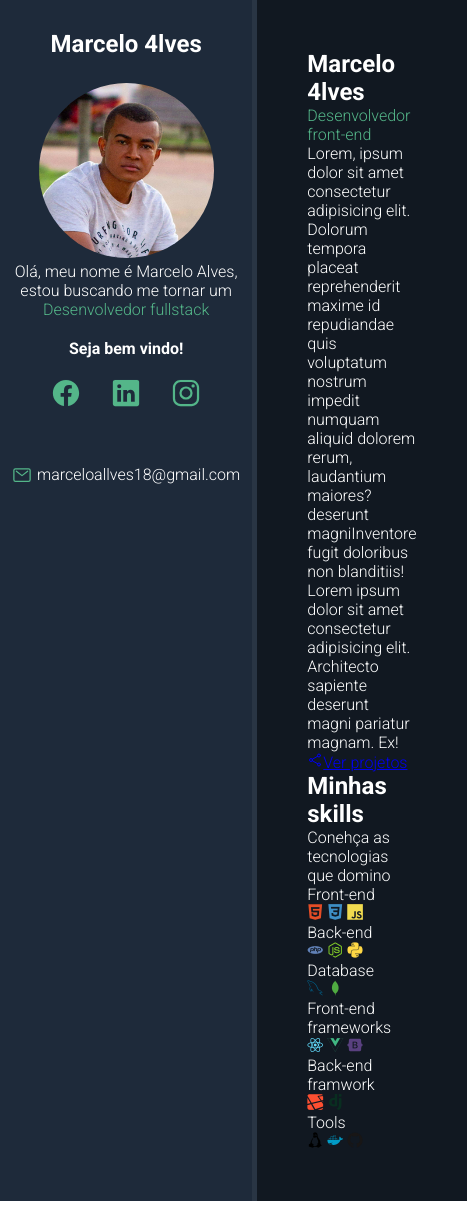
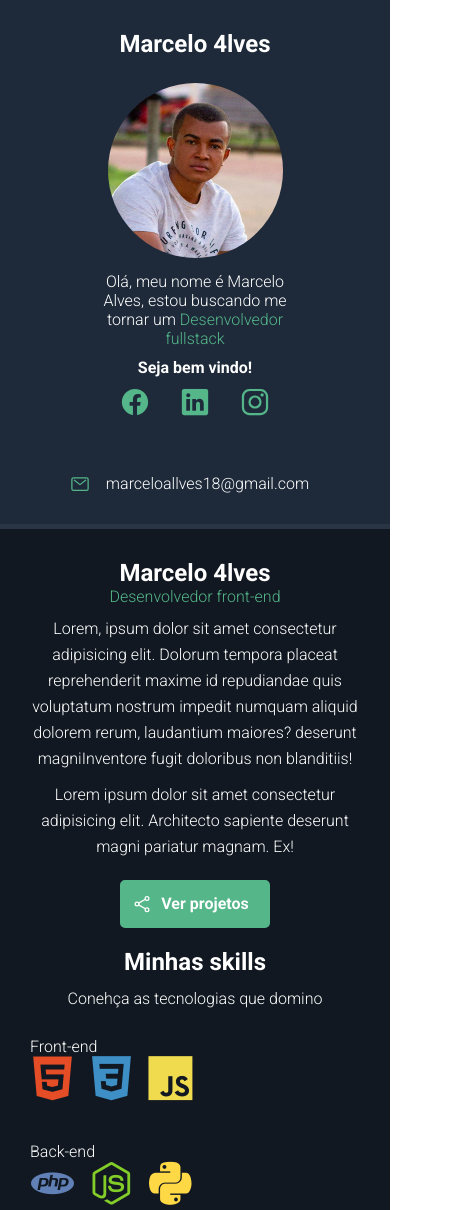
Before and after one commit to marcelo4lves/marcelo4lves.github.io, a plain HTML site: page index.html in a window 390 px wide. Shown: the top 1210 px of the page, 467 px wide, since content can reach past the window. Drawn offline with nearby package versions, Linux system fonts and the light colour scheme.

Commit message:
finalização

```diff
--- a/css/style.css
+++ b/css/style.css
@@ -105,3 +105,129 @@
     margin-right:5px;
     max-width:20px;
 }
+
+/*** About container ***/
+#name{
+    font-size:42px;
+    margin-bottom:15px;
+}
+
+#title{
+    font-size:24px;
+    margin-bottom:15px;
+    font-weight: bold;
+}
+
+.description{
+    max-width: 75%;
+    margin-bottom: 10px;
+}
+
+#btn-projects{
+    font-weight:bold;
+    font-size:16px;
+    color: var(--main-text-color);
+    background-color: var(--main-color);
+    border:2px solid var(--main-color);
+    border-radius: 5px;
+    text-decoration: none;
+    transition:.5s;
+    margin:25px 0;
+    padding: 12px 10px;
+    width: 150px;
+    text-align: center;
+    display: flex;
+}
+#btn-projects, ion-icon,
+#btn-projects span {
+    flex:1 1 0;
+}
+
+#btn-projects ion-icon {
+    font-size: 20px;
+    max-width: 20px;
+}
+#btn-projects:hover{
+    background-color: transparent;
+}
+
+#skills-sectio-tittle{
+    border-top: 1px solid var(--border-color);
+    padding-top: 20px;
+    margin-bottom: 20px;
+    font-size: 32px;
+}
+
+#skills-container{
+    display: flex;
+    flex-wrap: wrap;
+    margin-top:25px;
+}
+
+.skill-box{
+   flex: 1 1 33%;
+   max-width: 33%;
+   margin-bottom: 35px;
+}
+
+#skills-title{
+    font-size: 25px;
+    margin-bottom: 25px;
+    font-weight: bold;
+    padding-left:10px;
+    border-left: 5px solid var(--main-color);
+}
+
+.skill-box i{
+    font-size: 45px;
+    margin-right: 10px;
+}
+
+/** media query ***/
+@media(max-width:450px) {
+
+    #container{
+        flex-direction: column;
+    }
+
+    #bio-container{
+        min-height: auto;
+        border-right: none;
+        border-bottom: 5px solid var(--bio-border-color);
+    }
+
+    #bion-container h2{
+        display: none;
+    }
+
+    #bio-container p{
+        max-width: 60%;
+        margin:10px auto;
+    }
+
+    #about-container{
+        text-align: center;
+        padding: 30px;
+    }
+
+    #about-container .description{
+        margin: 10px auto;
+        max-width: 100%;
+        line-height: 26px;
+    }
+
+    #btn-projects{
+        margin: 20px auto;
+    }
+
+    .skill-box{
+        flex: 1 1 100%;
+        max-width: 100%;
+        margin-bottom: 40px;
+        text-align: left;
+    }
+
+    #skill-box i{
+        font-size: 60px;
+    }
+}
--- a/index.html
+++ b/index.html
@@ -40,7 +40,7 @@
             </p>
             <p class="description">Lorem ipsum dolor sit amet consectetur adipisicing elit.
                 Architecto sapiente <span class="hightlight">deserunt magni</span> pariatur magnam. Ex!</p>
-            <a href="#" id="btn-projetcts"><ion-icon name="share-social-outline"></ion-icon><span>Ver projetos</span></a>
+            <a href="#" id="btn-projects"><ion-icon name="share-social-outline"></ion-icon><span>Ver projetos</span></a>
             <h2 id="skills-section-title"> Minhas skills</h2>
             <p class="description">Conehça as tecnologias que domino</p>
             <div id="skills-container">
```
